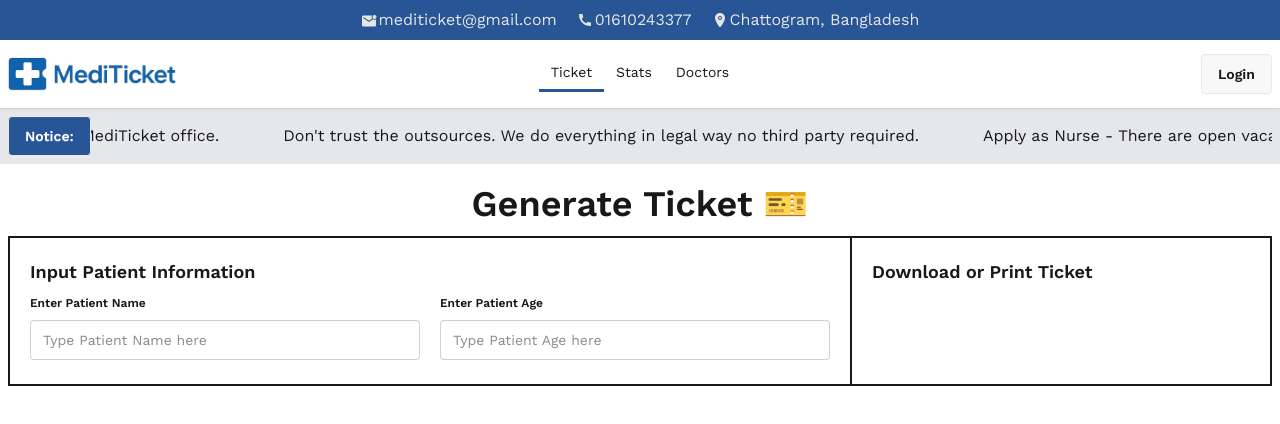
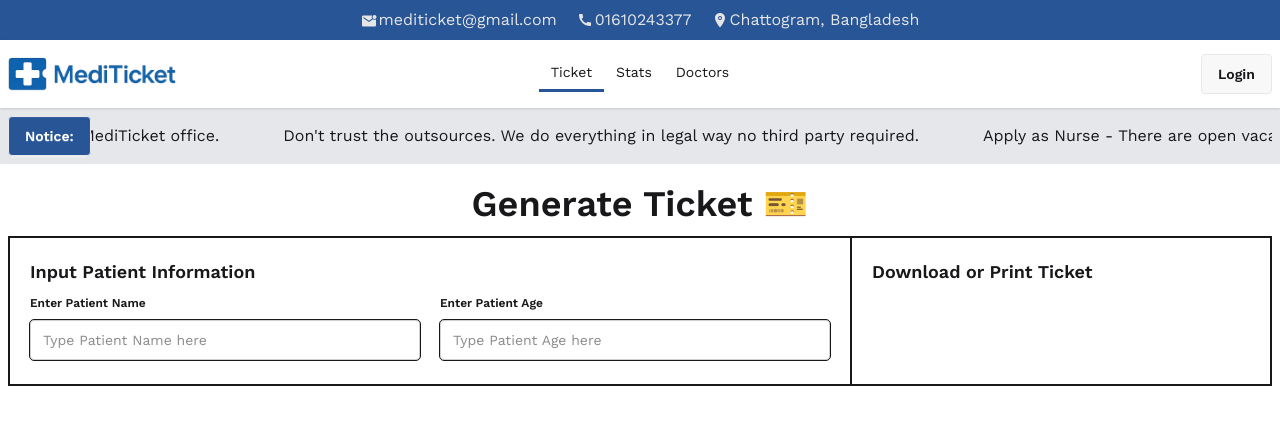
Before and after one commit to Suprio-Das/MediTicket, a React (Vite) app: page / in a window 1280 px wide. Shown: the top 424 px of the page. Built offline with nearby package versions, Linux system fonts and the light colour scheme.

Commit message:
Outline Added to the input field

```diff
--- a/src/Components/Home/Home.jsx
+++ b/src/Components/Home/Home.jsx
@@ -37,11 +37,11 @@ const Home = () => {
                             {/* Patient Name and Age----------------------------------------------------------------- */}
                             <fieldset className="fieldset">
                                 <legend className="fieldset-legend">Enter Patient Name</legend>
-                                <input type="text" className="input w-full" placeholder="Type Patient Name here" name="name" />
+                                <input type="text" className="input w-full outline-1" placeholder="Type Patient Name here" name="name" />
                             </fieldset>
                             <fieldset className="fieldset">
                                 <legend className="fieldset-legend">Enter Patient Age</legend>
-                                <input type="text" className="input w-full" placeholder="Type Patient Age here" name="age" />
+                                <input type="text" className="input w-full outline-1" placeholder="Type Patient Age here" name="age" />
                             </fieldset>
                             {/* Patient Name and Age------------------------------------------------------------------ */}
                         </form>
```
